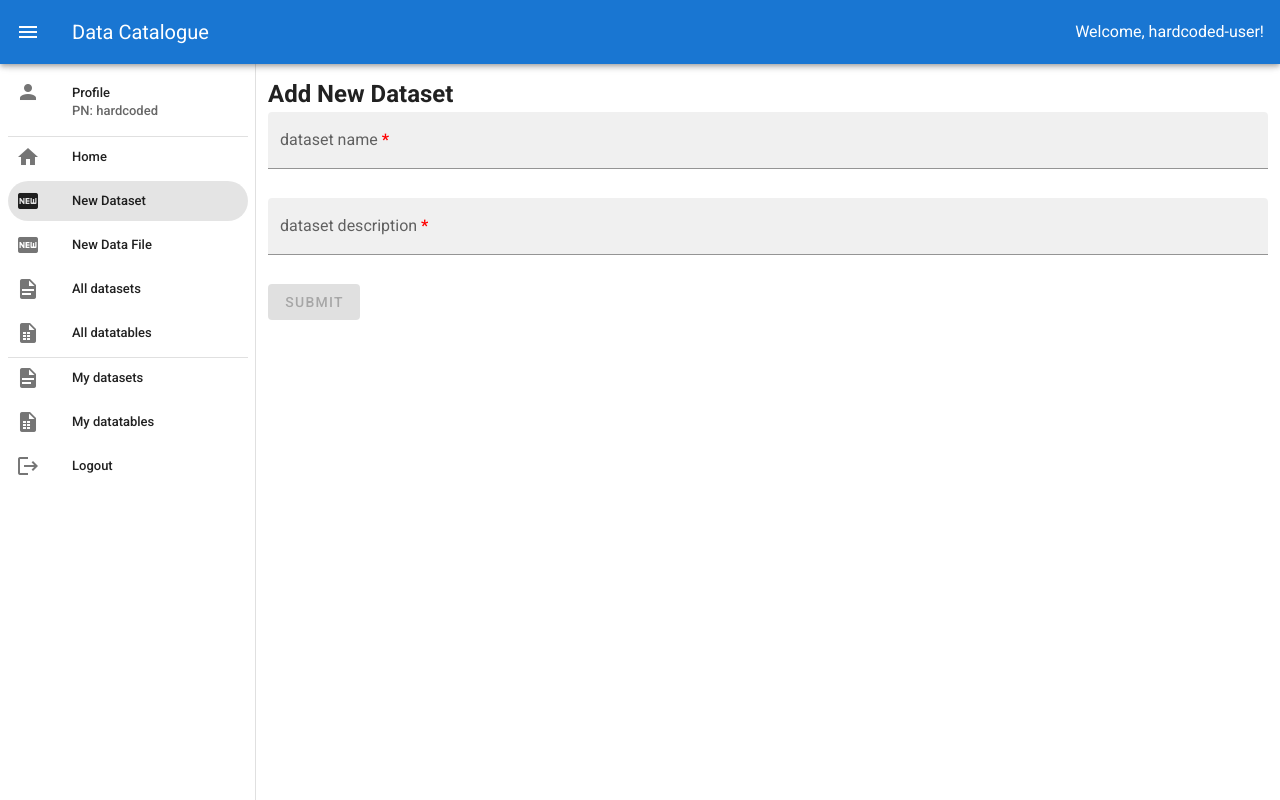
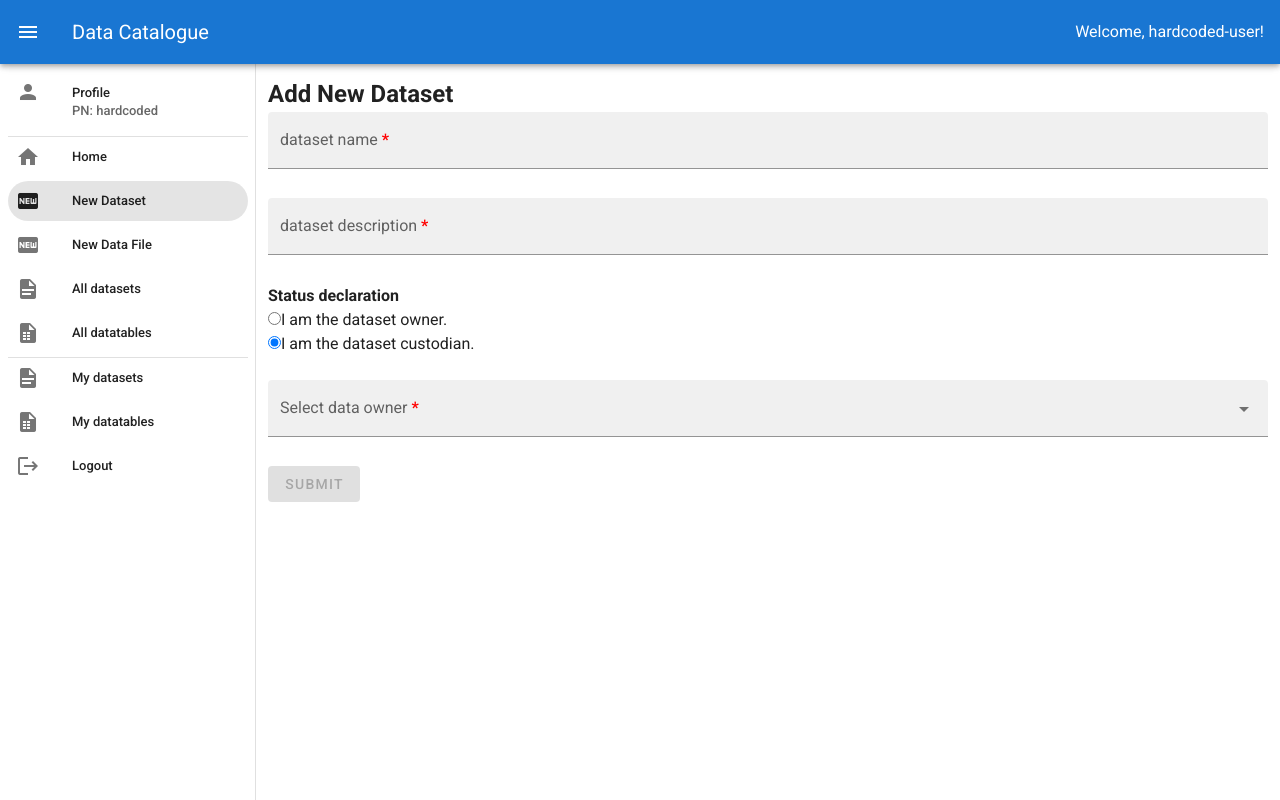
Before and after one commit to debbielee1996/datacatalogue-ui, a Vue app: page /adddataset in a window 1280 px wide. Built offline with nearby package versions, Linux system fonts and the light colour scheme; what vue-papa-parse would draw is missing.

Commit message:
add custodian/data owner

```diff
--- a/src/api/DatasetService.js
+++ b/src/api/DatasetService.js
@@ -6,10 +6,12 @@ class DatasetService {
     return axios.get(settings.url + '/dataset/get-all-dataset-dtos')
   }
 
-  createNewDataset(datasetName, datasetDescription) {
+  createNewDataset(datasetName, datasetDescription, custodianPfs, ownerPf) {
     let formData = new FormData();
     formData.append("name", datasetName);
     formData.append("description", datasetDescription);
+    formData.append("custodianPfs", custodianPfs);
+    formData.append("ownerPf", ownerPf);
     return axios.post(settings.url + '/dataset/create-new-dataset', formData)
   }
 
--- /dev/null
+++ b/src/api/OfficerService.js
@@ -0,0 +1,10 @@
+import {settings} from '@/settings';
+import axios from 'axios';
+
+class OfficerService {
+  getAllOfficersDto() {
+    return axios.get(settings.url + '/officer/get-all-officers')
+  }
+}
+
+export default new OfficerService
--- a/src/components/dataset/AddDataset.vue
+++ b/src/components/dataset/AddDataset.vue
@@ -26,6 +26,8 @@
             </v-text-field>
           </ValidationProvider>
 
+          <AddCustodianAndOwner ref="AddCustodianAndOwner"></AddCustodianAndOwner>
+
           <v-btn
             :loading="isLoading"
             class="mr-4"
@@ -51,6 +53,7 @@
 import DatasetService from '@/api/DatasetService'
 import { extend } from 'vee-validate';
 import { required } from 'vee-validate/dist/rules';
+import AddCustodianAndOwner from '@/components/general/AddCustodianAndOwner'
 
 // Add the required rule. unique rule is done when component is mounted
 extend('required', {
@@ -67,13 +70,27 @@ export default {
       succuessfulCreation: false,
       displayErrorMessage: false,
       loading: false,
-      datanameIsUnique: true
+      datanameIsUnique: true,
+      ownerPf: ""
     }
+  },
+  components: {
+    AddCustodianAndOwner
   },
   methods: {
     submitForm() {
       this.loading=true
-      DatasetService.createNewDataset(this.datasetName, this.datasetDescription)
+      this.ownerPf = this.$refs.AddCustodianAndOwner.$data.ownerPf
+
+      var status = this.$refs.AddCustodianAndOwner.$data.status
+      var custodianPfs = this.$refs.AddCustodianAndOwner.$data.custodianPfs
+
+      if (status === "custodian") {
+        custodianPfs.push("1001") // hardcoded custodian
+      } else { // user submitting is owner
+        this.ownerPf = "1001" // hardcoded for now
+      }
+      DatasetService.createNewDataset(this.datasetName, this.datasetDescription, custodianPfs, this.ownerPf)
         .then(result => {
           this.loading=false
           if (result.data==true) {
@@ -106,9 +123,11 @@ export default {
       // 1. name cannot be null/empty
       // 2. name must be unique
       // 3. description cannot be null/empty
+      // 4. owner must be declared/user declares he is owner
       return this.datasetName!=null && this.datasetName.length>0 &&
         this.datanameIsUnique==true &&
-        this.datasetDescription!=null && this.datasetDescription.length>0
+        this.datasetDescription!=null && this.datasetDescription.length>0 &&
+        ((this.$refs.AddCustodianAndOwner.$data.ownerPf!=null && this.$refs.AddCustodianAndOwner.$data.ownerPf.length>0) || this.$refs.AddCustodianAndOwner.$data.status=="owner")
     },
     isLoading() {
       return this.loading
--- /dev/null
+++ b/src/components/general/AddCustodianAndOwner.vue
@@ -0,0 +1,96 @@
+<template>
+  <div>
+    <h4>Status declaration</h4>
+    <div class="custom-control custom-radio">
+      <input v-model="status" value="owner" type="radio" class="custom-control-input" id="owner" name="ownerCustodianSelect">
+      <label class="custom-control-label" for="owner">I am the dataset owner.</label>
+    </div>
+
+    <div class="custom-control custom-radio">
+      <input v-model="status" value="custodian" type="radio" class="custom-control-input" id="custodian" name="ownerCustodianSelect">
+      <label class="custom-control-label" for="custodian">I am the dataset custodian.</label>
+    </div>
+    <br>
+    <div v-if="status === 'custodian'" > <!-- search box for custodian to input owner -->
+      <v-autocomplete
+        v-model="ownerPf"
+        :items="items"
+        item-text="name"
+        item-value="pf"
+        :loading="loading"
+        :search-input.sync="search"
+        placeholder="Start typing to search..."
+        hide-no-data
+        filled
+        :filter="customFilter"
+        @change="selected"
+      >
+        <template slot="item" slot-scope="data">
+          {{ data.item.name }} [{{ data.item.pf }}]
+        </template>
+        <template slot="label">Select data owner <b style="color:red">*</b></template>
+      </v-autocomplete>
+    </div>
+  </div>
+</template>
+
+<script>
+import OfficerService from '@/api/OfficerService.js'
+
+export default {
+  data() {
+    return {
+      status: "custodian",
+      ownerPf: "",
+      custodianPf: "",
+      custodianPfs: [],
+      officerList: [], // list of all officers from api
+      loading: false,
+      search: null
+    }
+  },
+  watch: {
+    search() {
+      // officerList already loaded
+      if (this.officerList > 0 ) return
+
+      // officerList already been requested
+      if (this.loading) return
+
+      // lazily load officerList
+      this.loading = true
+
+      return OfficerService.getAllOfficersDto()
+      .then(response => {
+        this.officerList = response.data
+      })
+      .finally(this.loading = false)
+    }
+
+  },
+  methods: {
+    customFilter(item, queryText) {
+      const textOne = item.name.toLowerCase()
+      const textTwo = item.pf.toLowerCase()
+      const searchText = queryText.toLowerCase()
+      return (textOne.indexOf(searchText) > -1 || textTwo.indexOf(searchText) > -1)
+    },
+    selected() {
+      this.$emit('selected', this.ownerPf)
+    }
+  },
+  computed: {
+    items() {
+      return this.officerList.map(officer => {
+        return Object.assign(
+          {},
+          {
+            pf: officer.pf,
+            name: officer.name
+          }
+        )
+      })
+    }
+  }
+}
+</script>
```
